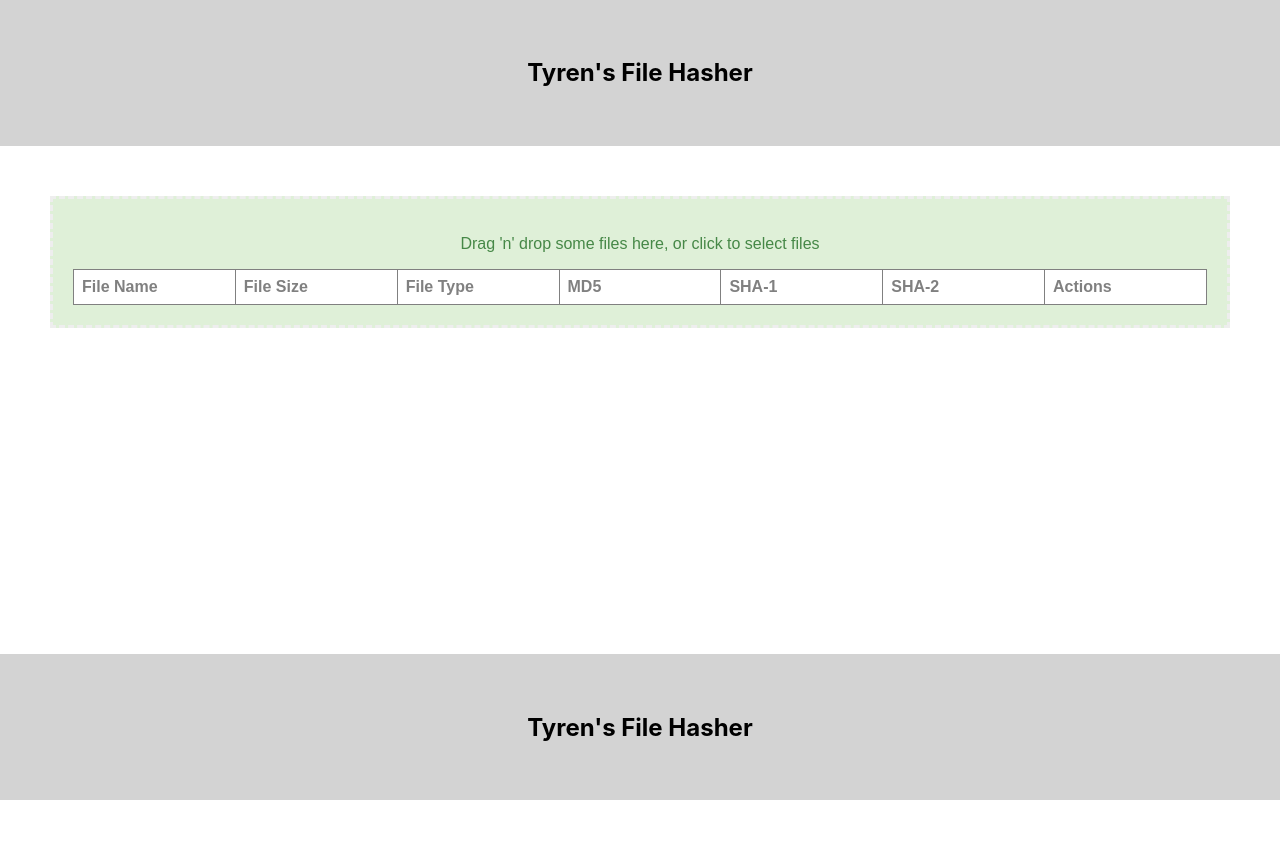
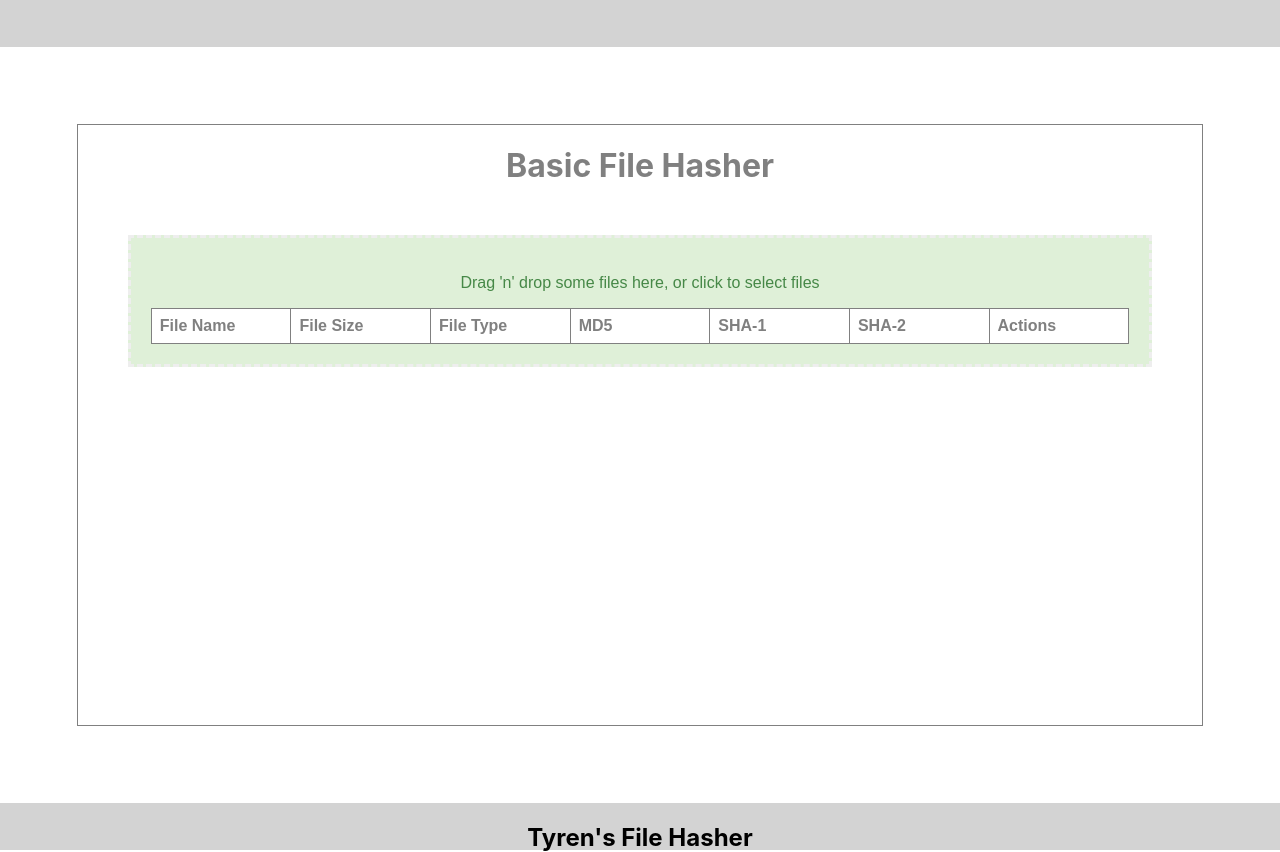
Before and after one commit to tyren1995/file-hasher, a React (Create React App) app: page / in a window 1280 px wide. Before the commit the page ends 800 px from the top, so only its background shows below. Built offline with nearby package versions, Linux system fonts and the light colour scheme.

Commit message:
make header and footer shorter, include a container box and text heading

```diff
--- a/src/App.js
+++ b/src/App.js
@@ -3,14 +3,19 @@ import FileHasherUI from "./hasher/ui/hasherUI";
 function App() {
   const styles= {
    container:{ textAlign:'center',display:'flex',flexDirection:'column',alignItems:'stretch',minHeight:'100vh',minWidth:'100%'},
-    headers : {backgroundColor:'lightgrey',padding:'3%', flexShrink:0},
-    main :{flexGrow:1, flexShrink:0}
+    headers : {backgroundColor:'lightgrey',height:'47px', flexShrink:0},
+    main :{flexGrow:1, flexShrink:0},
+    mainBox : {height:'75vh',border:'1px solid grey',margin:'6%'},
+    font : {color:'grey'}
   }
   return (
     <div style={styles.container}>
-      <header style={styles.headers}><h2>Tyren's File Hasher</h2></header>
+      <header style={styles.headers}/>
      <div style={styles.main}>
-      <FileHasherUI />
+       <div style={styles.mainBox}>
+         <h1 style={styles.font}>Basic File Hasher</h1>
+        <FileHasherUI />
+      </div>
       </div>
       <footer  style={styles.headers}><h2>Tyren's File Hasher</h2></footer>
     </div>
```
